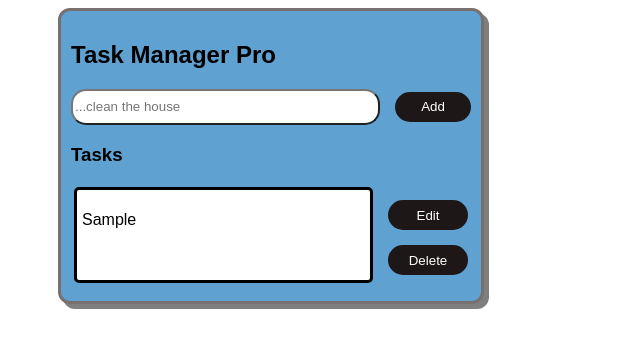
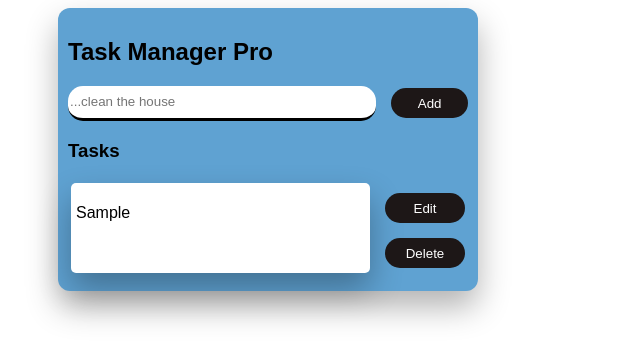
Before and after one commit to EBESYtheCoder/HTML-and-CSS-, a plain HTML site: page NEW/starter/index.html in a window 1280 px wide. Both pictures are taken after typing "Sample" into the empty fields and a click on the button "Add". Shown: the whole page, without its empty margins (0-640 px from the left). Drawn offline with Linux system fonts and the light colour scheme.

Commit message:
final css changes

```diff
--- a/NEW/starter/style.css
+++ b/NEW/starter/style.css
@@ -4,12 +4,12 @@ body {
 
 .container {
   margin-left: 50px;
+  border: none;
   width: 400px;
-  border: rgb(120, 111, 111) solid;
   padding: 10px;
   border-radius: 12px;
   background-color: rgb(95, 162, 210);
-  box-shadow: 5px 5px rgb(0, 0, 0, 0.5);
+  box-shadow: 0 1em 2em rgb(0, 0, 0, 0.3);
 
 }
 
@@ -22,15 +22,13 @@ body {
 }
 
 .msg {
-  border-color: black;
-  border-style: solid;
   margin-bottom: 5px;
   width: 320px;
   height: 80px;
   padding: 5px;
   border-radius: 5px;
-  border-width: 3px;
   background-color: white;
+  box-shadow: 0 1em 2em rgb(0, 0, 0, 0.3);
 }
 
 .buttons-div {
@@ -43,7 +41,13 @@ body {
   width: 320px;
   height: 30px;
   border-radius: 15px;
-  border-style: outset;
+  border: none;
+  outline: none;
+  border-bottom: rgb(0, 0, 0) solid;
+}
+
+.inputbox:focus {
+  border-bottom: rgb(228, 20, 20) solid;
 }
 
 .input-div {
```
